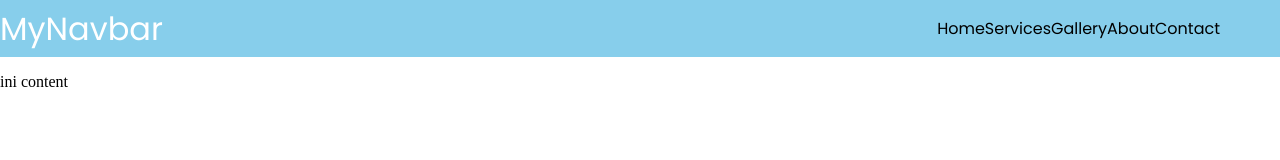
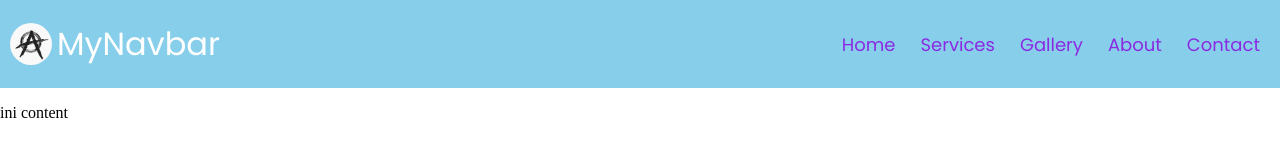
Before and after one commit to sulthonmufti/web-material-notes, a plain HTML site: page Material/CSS/practice/practice-navbar.html in a window 1280 px wide. Drawn offline with Linux system fonts and the light colour scheme.

Commit message:
modify practice-navbar

```diff
--- a/Material/CSS/practice/practice-navbar.html
+++ b/Material/CSS/practice/practice-navbar.html
@@ -21,29 +21,80 @@
             display: flex;
             justify-content: space-between;
             align-items: center;
+            padding: 0 10px;
+            margin: 0;
         }
-        .logo{
+        /* .logo{
             font-size: 32px;
             color: white;
+            gap: 10px;
+        } */
+         .logo a{
+            text-decoration: none;
+            align-items: center;
+         }
+        .logo-class{
+            display: flex;
+            align-content: center;
+            margin: 0;
+            padding: 0;
+            gap: 5px;
+        }
+        .logo-class img{
+            width: 42px;
+            height: 42px;
+            border-radius: 50%;
+            /* opacity: 90%; */
+
+        }
+        .logo-class p{
+            text-decoration: none;
+            color: white;
+            font-size: 32px;
+            padding: 0;
+            margin: 20px 0;
         }
         .nav-links{
-            display: flex;
+            display:flex;
             list-style: none;
             text-decoration:  none;
-            padding: 0 60px;
+            padding: 0;
+            margin: 0;
+            font-size: 18px;
+            align-items:center;
+            gap: 5px;
         }
+        .nav-links a{
+            color: blueviolet;
+            text-decoration: none;
+            padding: 0 10px;
+            height: 100%;
+            transition: background 0.5s;
+            border-radius: 15px;
+        }
+        .nav-links a:hover{
+            background-color: rgba(137, 43, 226, 0.352);
+            border-radius: 15px;
+        }
+
+
     </style>
 </head>
 <body>
     <div class="main-header">
         <nav class="navbar">
-            <div class="logo">MyNavbar</a></div>
+            <div class="logo">
+                <a href="#" class="logo-class">
+                    <img src="logo.jpg" alt="logo MyNavbar">
+                    <p class="">MyNavbar</p>
+                </a>
+            </div>
             <ul class="nav-links">
-                <li><a href="#"></a>Home</li>
-                <li><a href="#"></a>Services</li>
-                <li><a href="#"></a>Gallery</li>
-                <li><a href="#"></a>About</li>
-                <li><a href="#"></a>Contact</li>
+                <li><a href="../materi/lanjutan/navigation-dropdowns.html">Home</a></li>
+                <li><a href="#">Services</a></li>
+                <li><a href="#">Gallery</a></li>
+                <li><a href="#">About</a></li>
+                <li><a href="#">Contact</a></li>
             </ul>
         </nav>
     </div>
```
